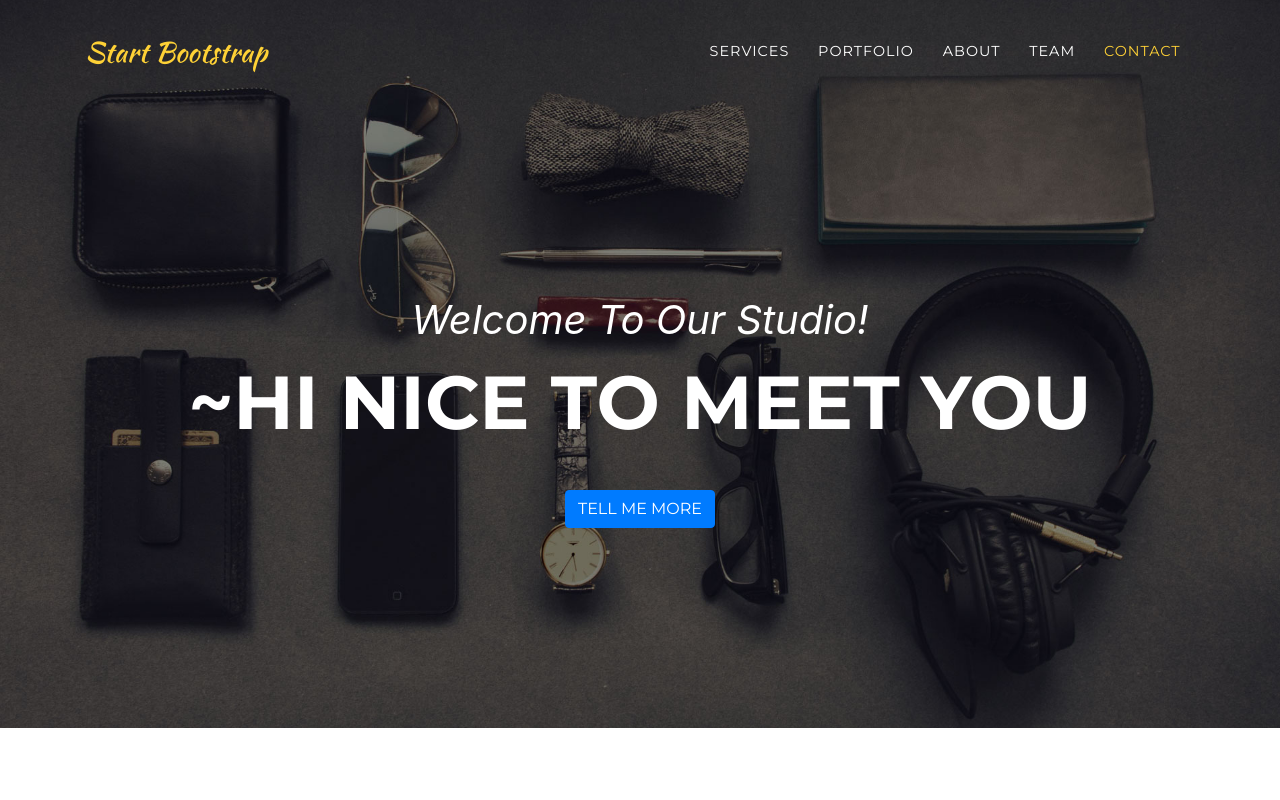
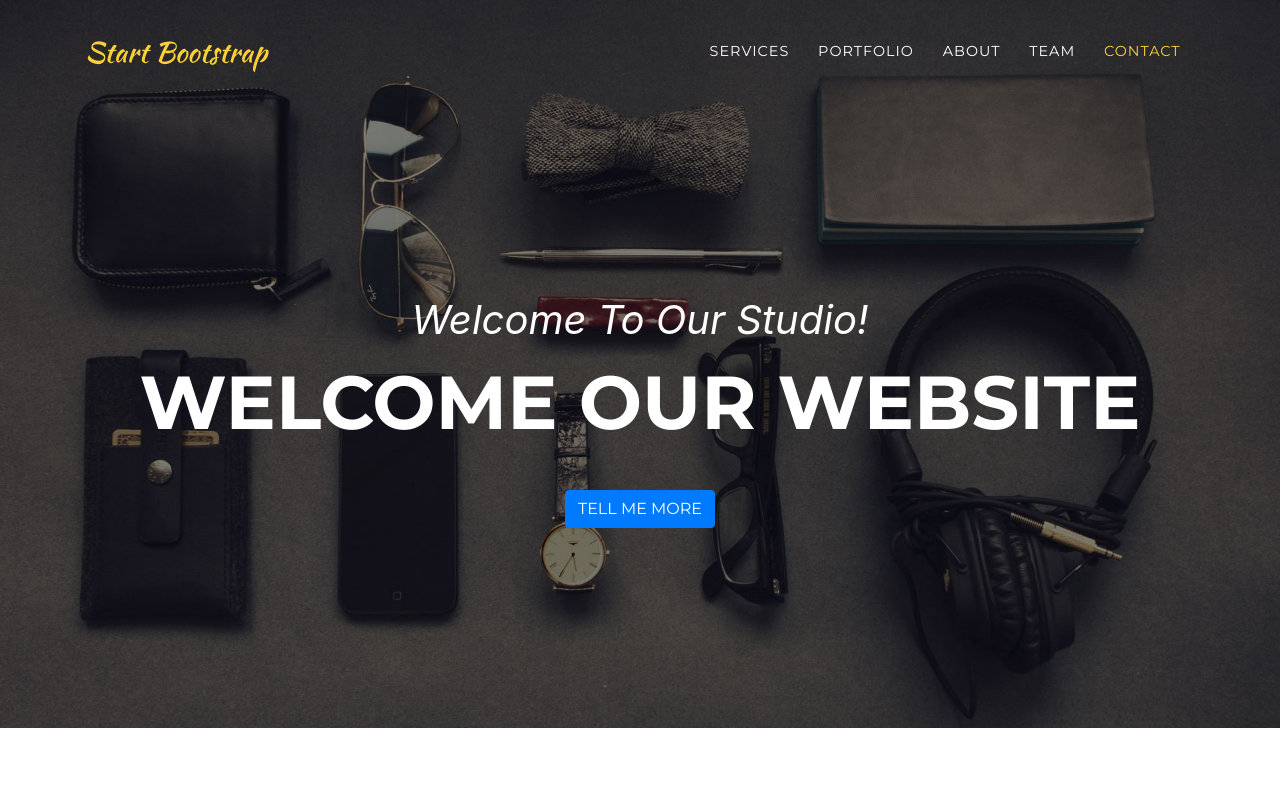
Before and after one commit to MICHIKAMIYUSHI/bootstrap, a website with bundled scripts: page index.html in a window 1280 px wide. Shown: the top 800 px of the page. Built offline with nearby package versions, Linux system fonts and the light colour scheme; a web font is replaced by a local one.

Commit message:
change title

```diff
--- a/index.html
+++ b/index.html
@@ -62,7 +62,7 @@
     <div class="container">
       <div class="intro-text">
         <div class="intro-lead-in">Welcome To Our Studio!</div>
-        <div class="intro-heading text-uppercase"> ~hi Nice To Meet You</div>
+        <div class="intro-heading text-uppercase">Welcome our website</div>
         <a class="btn btn-primary btn-xl text-uppercase js-scroll-trigger" href="#services">Tell Me More</a>
       </div>
     </div>
```
